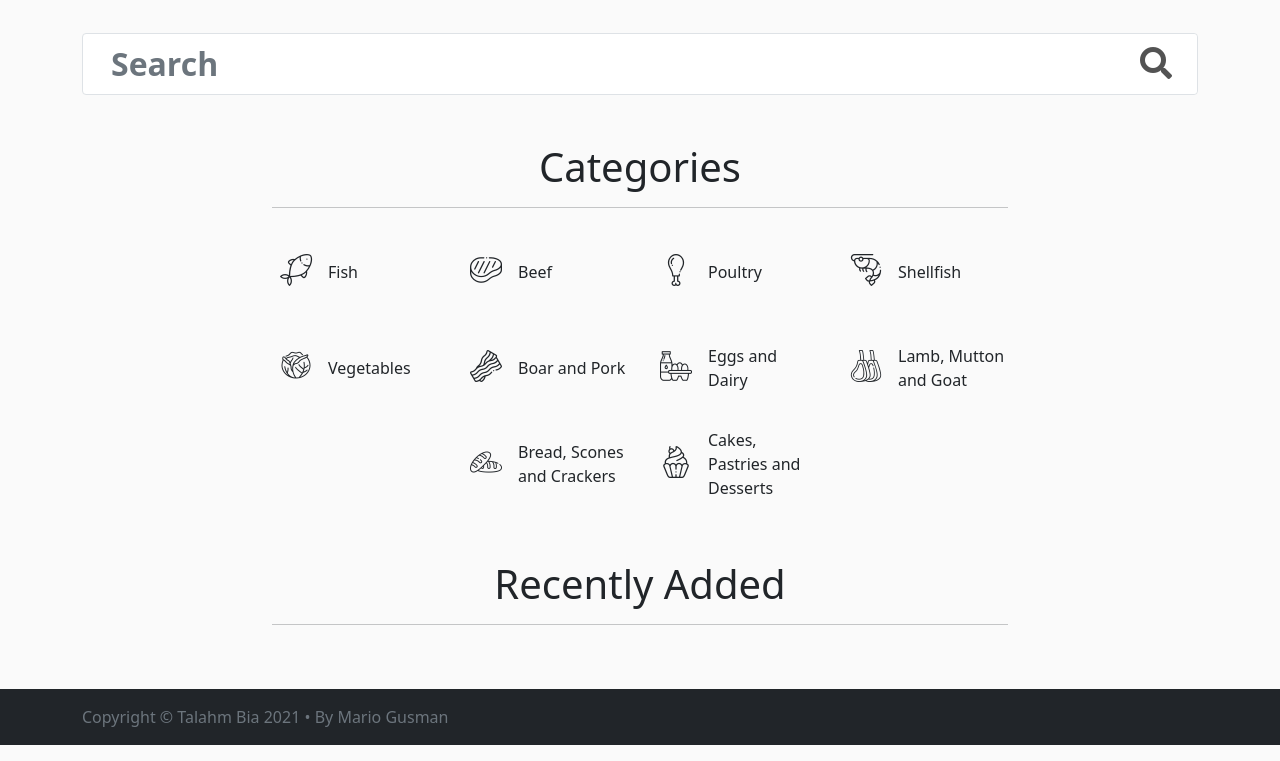
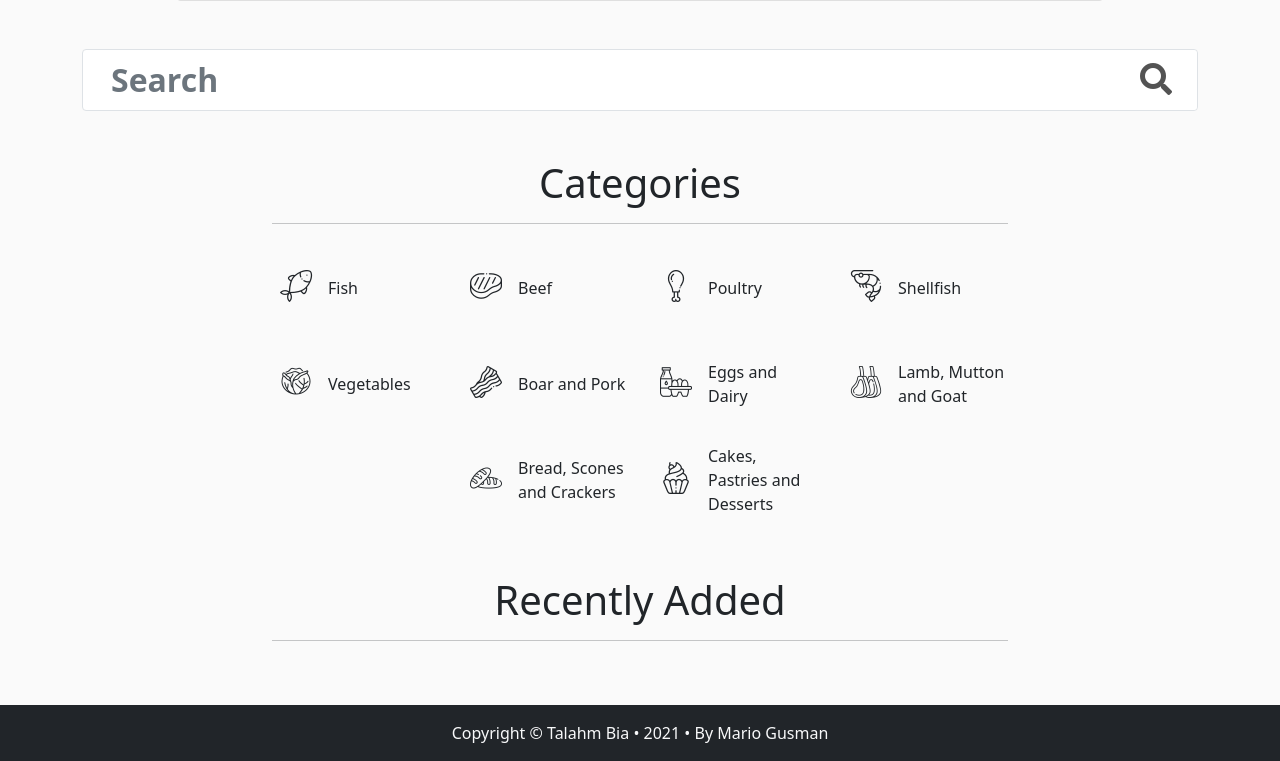
Before and after one commit to mariogusman/MS3-Irish-Recipes, a Flask app: page / in a window 1280 px wide. Shown: the part 515-1276 px from the top of the page. Run offline with Flask 2, Linux system fonts and the light colour scheme; data that the repository does not hold is empty; some libraries are stand-ins or nearby versions; some web fonts are replaced.

Commit message:
Favicon + minor adjustments

```diff
--- a/static/css/style.css
+++ b/static/css/style.css
@@ -6,11 +6,14 @@
 /* Colors */
 body {
     background-color: rgb(250, 250, 250);
+    min-height: 100vh;
+
 }
 a {
     color: #2d8a67 !important;
     text-decoration: none;
 }
+
 a:hover{
     color: #40C575 !important;
 }
--- a/templates/base.html
+++ b/templates/base.html
@@ -8,7 +8,7 @@
     <meta name="author" content="" />
     <title>Talamh Bia, the Land of Food • Irish Recipes</title>
     <!-- Favicon-->
-    <link rel="icon" type="image/x-icon" href="assets/favicon.ico" />
+    <link rel="shortcut icon" href="{{ url_for('static', filename='images/favicon.ico') }}">
 
     <!-- Bootstrap CSS -->
     <link href="https://cdn.jsdelivr.net/npm/bootstrap@5.0.1/dist/css/bootstrap.min.css" rel="stylesheet"
@@ -35,7 +35,7 @@
 
 </head>
 
-<body>
+<body class="d-flex flex-column">
     <!-- Responsive navbar from startbootstrap.com/-->
     <nav class="navbar navbar-expand-lg navbar-dark bg-dark">
         <div class="container">
@@ -117,8 +117,8 @@
 
     <!-- Footer-->
     <footer class="footer mt-auto py-3 bg-dark">
-        <div class="container">
-            <span class="text-muted">Copyright &copy; Talahm Bia 2021 • By Mario Gusman</span>
+        <div class="container text-center">
+            <span class="text-light">Copyright &copy; Talahm Bia • 2021 • By Mario Gusman</span>
         </div>
     </footer>
 
--- a/templates/recipes.html
+++ b/templates/recipes.html
@@ -31,7 +31,7 @@
                                 {% endif %}
 
                                 <!-- Youtube Icon if there is one added -->
-                                {% if user.user_youtube != "" %}
+                                {% if user.user_youtube %}
                                 <a href="{{ user.user_youtube }}" target="_blank" rel="noopener noreferrer"><i
                                         class="fab fa-lg fa-youtube"></i>
                                 </a>
@@ -51,10 +51,10 @@
                             <div class="col-md-7 rounded d-flex justify-content-center">
                                 {% if recipe.photo_url %}
                                 <img src="{{ recipe.photo_url }}" alt="Picture of {{ recipe.title }}" id="recipe-pic"
-                                    class="w-100">
+                                    class="w-100 rounded">
                                 {% else %}
                                 <img src="{{ url_for('static', filename='images/talamh_bia.png') }}"
-                                    alt="Picture of {{ recipe.title }}" class="w-100">
+                                    alt="Picture of {{ recipe.title }}" class="w-100 rounded">
 
                                 {% endif %}
                             </div>
```
Also changed, not shown: templates/search.html (+7 -2 lines), static/images/favicon.ico (added).
